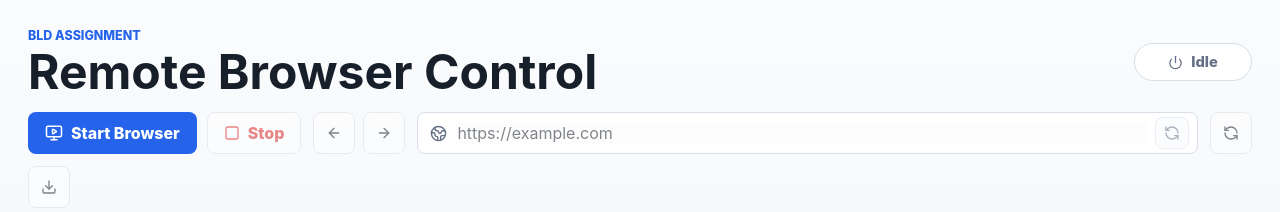
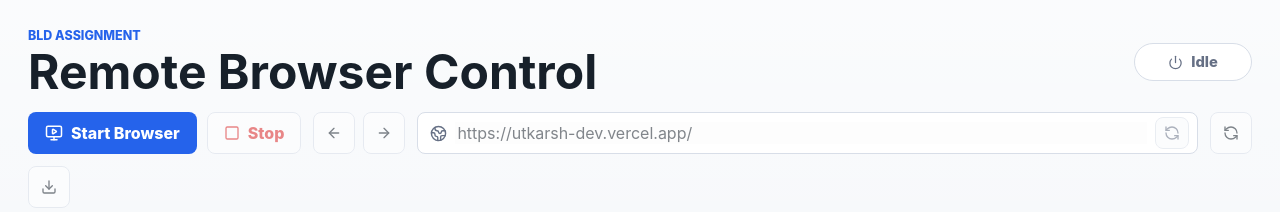
Before and after one commit to utk2602/BLD_assignment-, a Next.js app: page / in a window 1280 px wide. Shown: the top 212 px of the page. Built offline with nearby package versions, Linux system fonts and the light colour scheme; no server answers.

Commit message:
Set portfolio page as default browser target

```diff
--- a/src/app/ui/browser-console.tsx
+++ b/src/app/ui/browser-console.tsx
@@ -44,7 +44,7 @@ const DEFAULT_STATUS: BrowserStatus = {
   error: null,
   containerId: null,
   cdpPort: null,
-  currentUrl: "https://example.com",
+  currentUrl: "https://utkarsh-dev.vercel.app/",
   dockerSocket: "local Docker socket",
   imageTag: "bld-remote-chromium:local",
   pageTitle: "",
@@ -425,7 +425,7 @@ export function BrowserConsole() {
               aria-label="Browser URL"
               disabled={!running}
               onChange={(event) => setUrl(event.target.value)}
-              placeholder="https://example.com"
+              placeholder="https://utkarsh-dev.vercel.app/"
               value={url}
             />
             <button disabled={!running || isNavigating} title="Navigate" type="submit">
```
